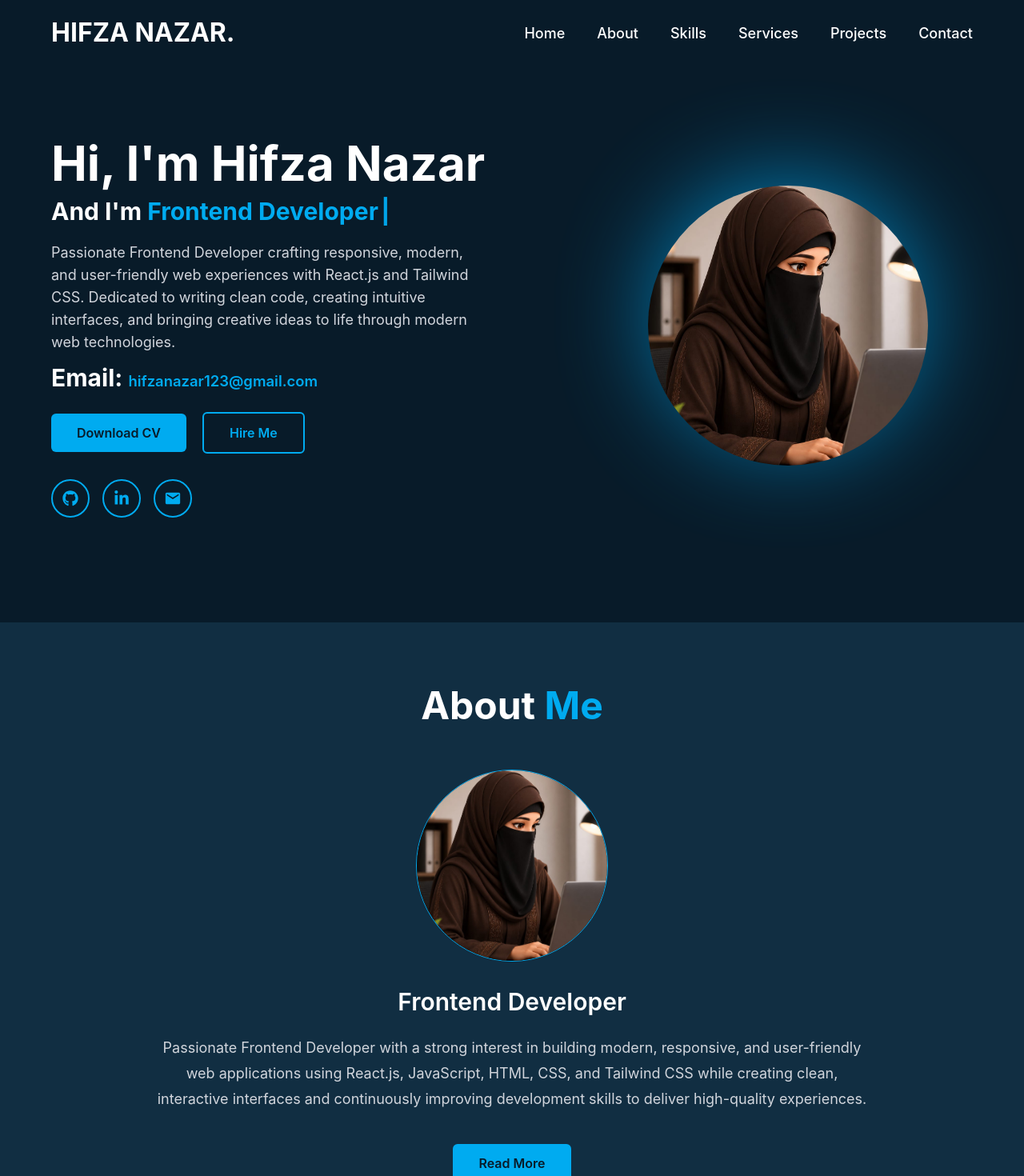
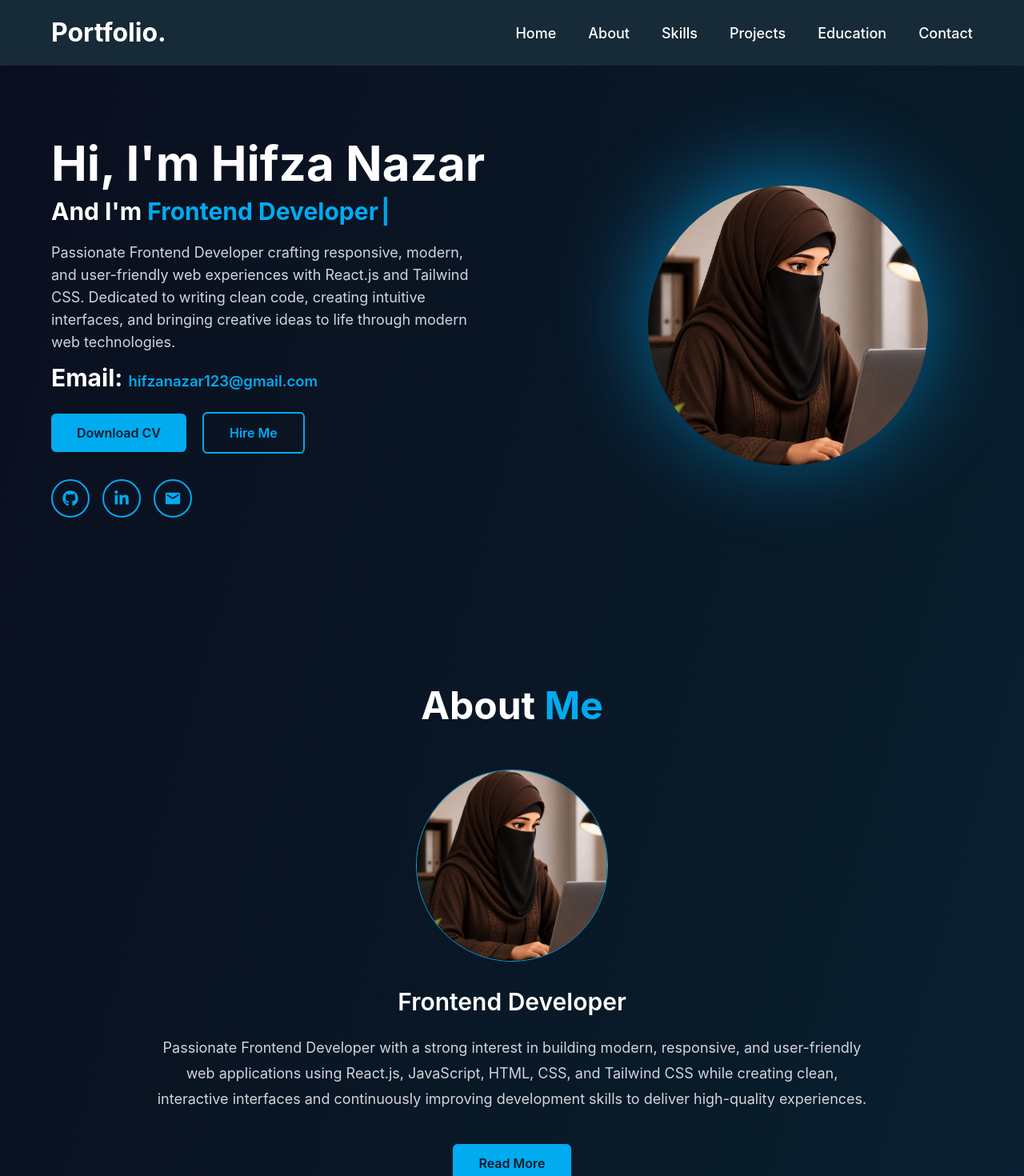
Before and after one commit to Hifza-web/portfolio-website, a React (Vite) app: page / in a window 1280 px wide. Shown: the top 1470 px of the page at 80% size. Built offline with nearby package versions, Linux system fonts and the light colour scheme.

Commit message:
Update portfolio styling and improve UI

```diff
--- a/src/components/About.jsx
+++ b/src/components/About.jsx
@@ -5,7 +5,7 @@ import { Link } from "react-router-dom";
 
 function About() {
   return (
-    <section id="about" className="bg-[#112E42] py-20">
+    <section id="about" className=" py-20">
       <div className="mx-auto max-w-[1280px] px-6 lg:px-16">
         {/* Heading */}
         <h2 className="mb-14 text-center text-4xl font-bold text-white lg:text-5xl">
--- a/src/components/Contact.jsx
+++ b/src/components/Contact.jsx
@@ -165,7 +165,7 @@ import {
 
 function Contact() {
   return (
-    <section id="contact" className="bg-[#081B29] py-16 sm:py-20 lg:py-24 ">
+    <section id="contact" className=" py-16 sm:py-20 lg:py-24 ">
       <div className="mx-auto max-w-[1280px] px-6 lg:px-16">
         {/* Heading */}
         <motion.h6
--- a/src/components/Education.jsx
+++ b/src/components/Education.jsx
@@ -93,7 +93,7 @@
 
 function Education() {
   return (
-    <section id="education" className="bg-[#081B29] py-12 sm:py-14">
+    <section id="education" className=" py-12 sm:py-14">
       <div className="mx-auto max-w-[1280px] px-6 lg:px-16">
 
         {/* Heading */}
--- a/src/components/Hero.jsx
+++ b/src/components/Hero.jsx
@@ -243,7 +243,7 @@ function Hero() {
     <section
       id="home"
       //   className="min-h-screen bg-[#081B29]"
-      className="flex min-h-[87vh] items-center bg-[#081B29] py-12 lg:py-0"
+      className="flex min-h-[87vh] items-center py-12 lg:py-0"
     >
       {/* <div className="mx-auto flex max-w-[1280px] items-center justify-between px-8 py-20 lg:px-16"> */}
       {/* <div className=" mx-auto flex max-w-[1280px] flex-col-reverse items-center justify-between gap-12 px-6 py-10 lg:flex-row lg:px-16"> */}
--- a/src/components/Navbar.jsx
+++ b/src/components/Navbar.jsx
@@ -66,12 +66,12 @@ function Navbar() {
 
   return (
     // <header className="w-full bg-[#081B29] relative z-50">
-    <header className="sticky top-0 z-50 w-full bg-[#081B29]/100 backdrop-blur-md">
+    <header className="sticky top-0 z-50 w-full bg-[#0B1F2D]/95 backdrop-blur-md">
       <div className="mx-auto flex h-[82px] max-w-[1440px] items-center justify-between px-5 lg:px-16">
 
         {/* Logo */}
-        <h1 className="font-sans text-[24px] sm:text-[32px] font-bold uppercase text-white ">
-          HIFZA NAZAR.
+        <h1 className="font-sans text-[24px] sm:text-[32px] font-bold  text-white ">
+          Portfolio.
         </h1>
 
         {/* Desktop Navigation */}
@@ -96,14 +96,14 @@ function Navbar() {
             </li>
 
             <li>
-              <a href="#services" className="text-[18px] font-medium text-white transition hover:text-sky-400">
-                Services
+              <a href="#projects" className="text-[18px] font-medium text-white transition hover:text-sky-400">
+                Projects
               </a>
             </li>
 
             <li>
-              <a href="#projects" className="text-[18px] font-medium text-white transition hover:text-sky-400">
-                Projects
+              <a href="#education" className="text-[18px] font-medium text-white transition hover:text-sky-400">
+                Education
               </a>
             </li>
 
@@ -174,7 +174,7 @@ function Navbar() {
                 onClick={() => setIsOpen(false)}
                 className="text-[18px] font-medium text-white transition hover:text-sky-400"
               >
-                Services
+                Projects
               </a>
             </li>
 
@@ -184,7 +184,7 @@ function Navbar() {
                 onClick={() => setIsOpen(false)}
                 className="text-[18px] font-medium text-white transition hover:text-sky-400"
               >
-                Projects
+                Education
               </a>
             </li>
 
--- a/src/components/Projects.jsx
+++ b/src/components/Projects.jsx
@@ -106,7 +106,7 @@ import doctorImg from "../assets/doctor.png";
 
 function Projects() {
   return (
-    <section id="projects" className="min-h-screen bg-[#081B29] py-20">
+    <section id="projects" className="min-h-screen  py-20">
       <div className="mx-auto max-w-[1280px] px-6 lg:px-16">
         {/* Heading */}
         <motion.h3
--- a/src/components/Skills.jsx
+++ b/src/components/Skills.jsx
@@ -158,7 +158,7 @@ import { animations } from "../utils/animations";
 
 function Skills() {
   return (
-    <section id="skills" className="bg-[#081B29] py-10 sm:py-12 lg:py-14">
+    <section id="skills" className=" py-10 sm:py-12 lg:py-14">
       <div className="mx-auto max-w-[1280px] px-6 lg:px-16">
         {/* Heading */}
         <motion.h2
--- a/src/pages/Home.jsx
+++ b/src/pages/Home.jsx
@@ -13,8 +13,9 @@ import Footer from "../components/Footer";
 function Home() {
   return (
     <>
+    <Navbar />
     <main className="relative w-full overflow-x-hidden">
-      <Navbar />
+      <div className="bg-gradient-to-br from-[#0A0F1F] via-[#081B29] to-[#102E4A]">
       <Hero />
       <About/>
       <Skills/>
@@ -22,6 +23,7 @@ function Home() {
       <Education/>
       <Contact/>
       <Footer/>
+      </div>
       </main>
     </>
   );
```
